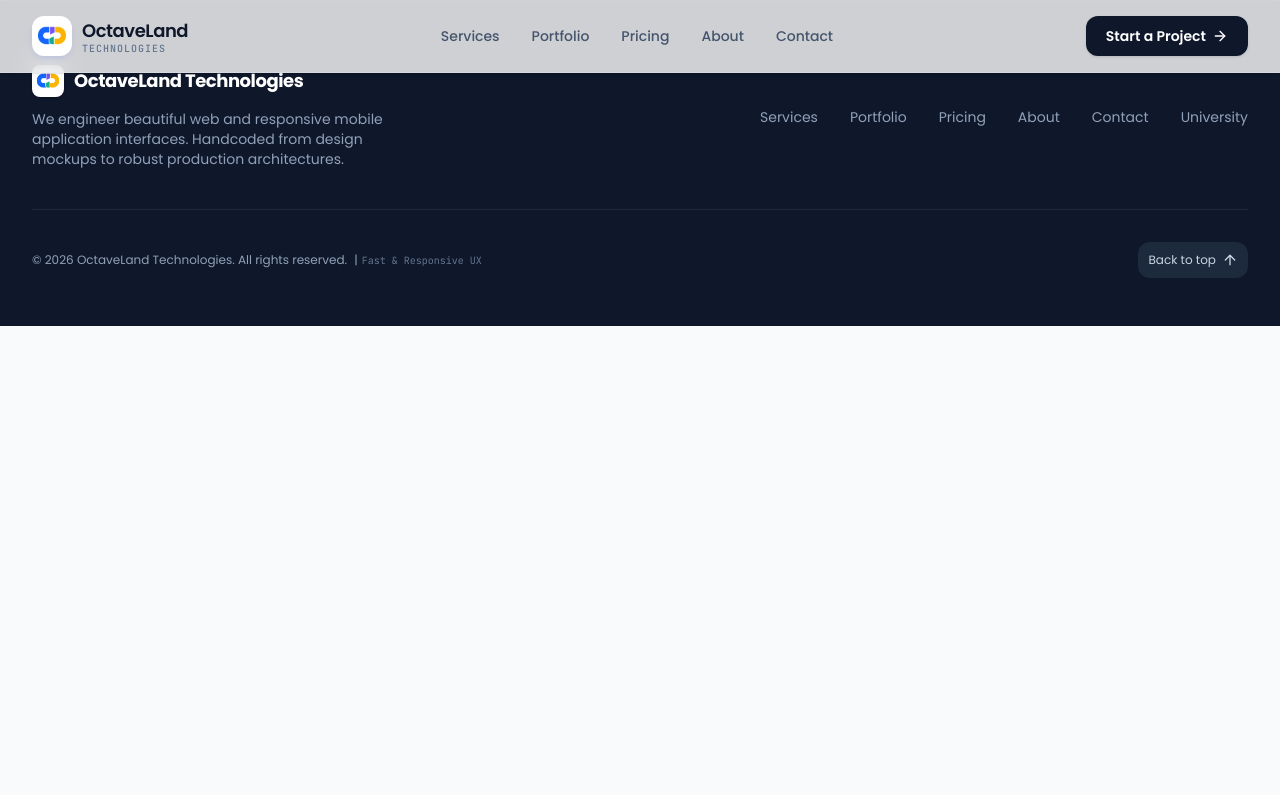
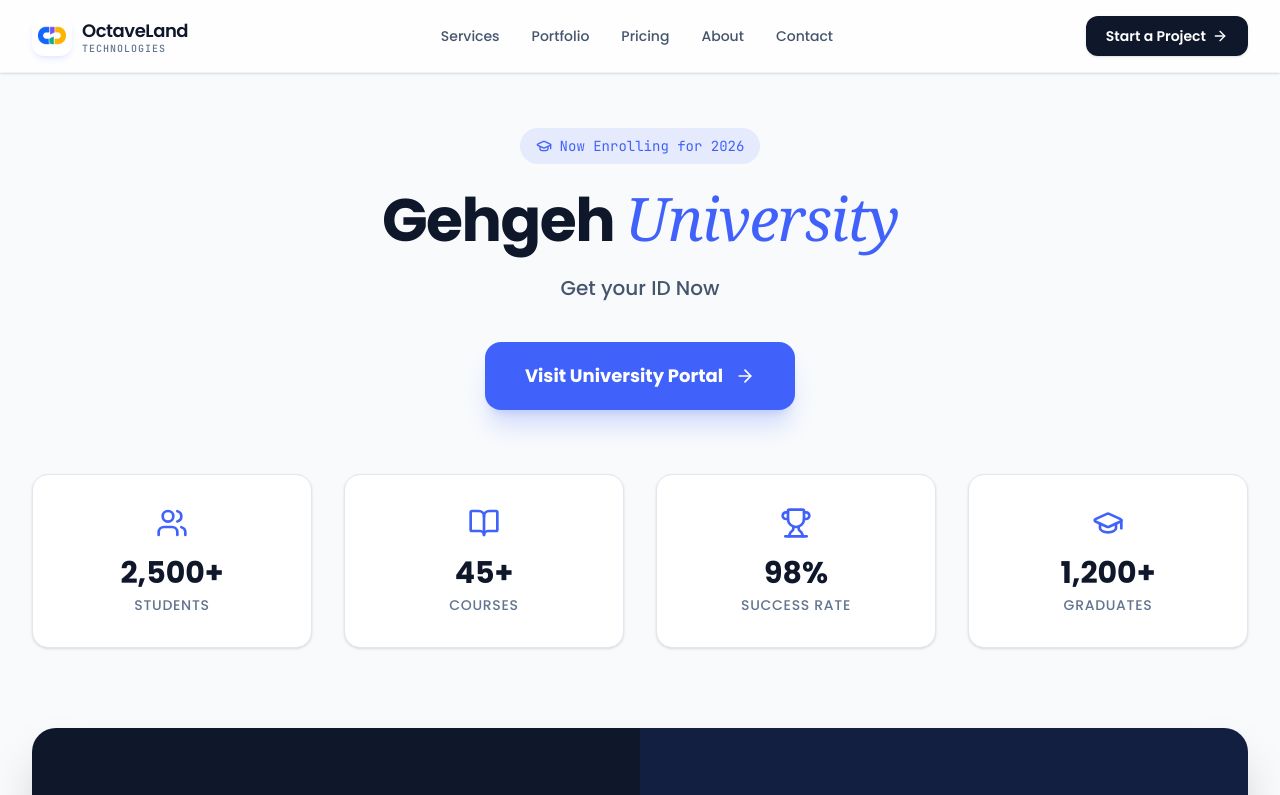
Before and after one commit to octavelandtechnologies/octavelandtechnologies, a React (Vite) app: page /university in a window 1280 px wide. Shown: the top 795 px of the page. Built offline with nearby package versions, Linux system fonts and the light colour scheme.

Commit message:
chore: update university route to /university

```diff
--- a/src/App.tsx
+++ b/src/App.tsx
@@ -14,7 +14,7 @@ export default function App() {
 
         <Routes>
           <Route path="/" element={<Home />} />
-          <Route path="/gehgehuniversity" element={<GehgehUniversity />} />
+          <Route path="/university" element={<GehgehUniversity />} />
         </Routes>
 
         <Footer />
--- a/src/components/Footer.tsx
+++ b/src/components/Footer.tsx
@@ -19,7 +19,7 @@ export default function Footer() {
     { name: "Pricing", href: "/#pricing" },
     { name: "About", href: "/#about" },
     { name: "Contact", href: "/#contact" },
-    { name: "University", href: "/gehgehuniversity" },
+    { name: "University", href: "/university" },
   ];
 
   const handleLinkClick = (e: MouseEvent<HTMLAnchorElement>, href: string) => {
```
